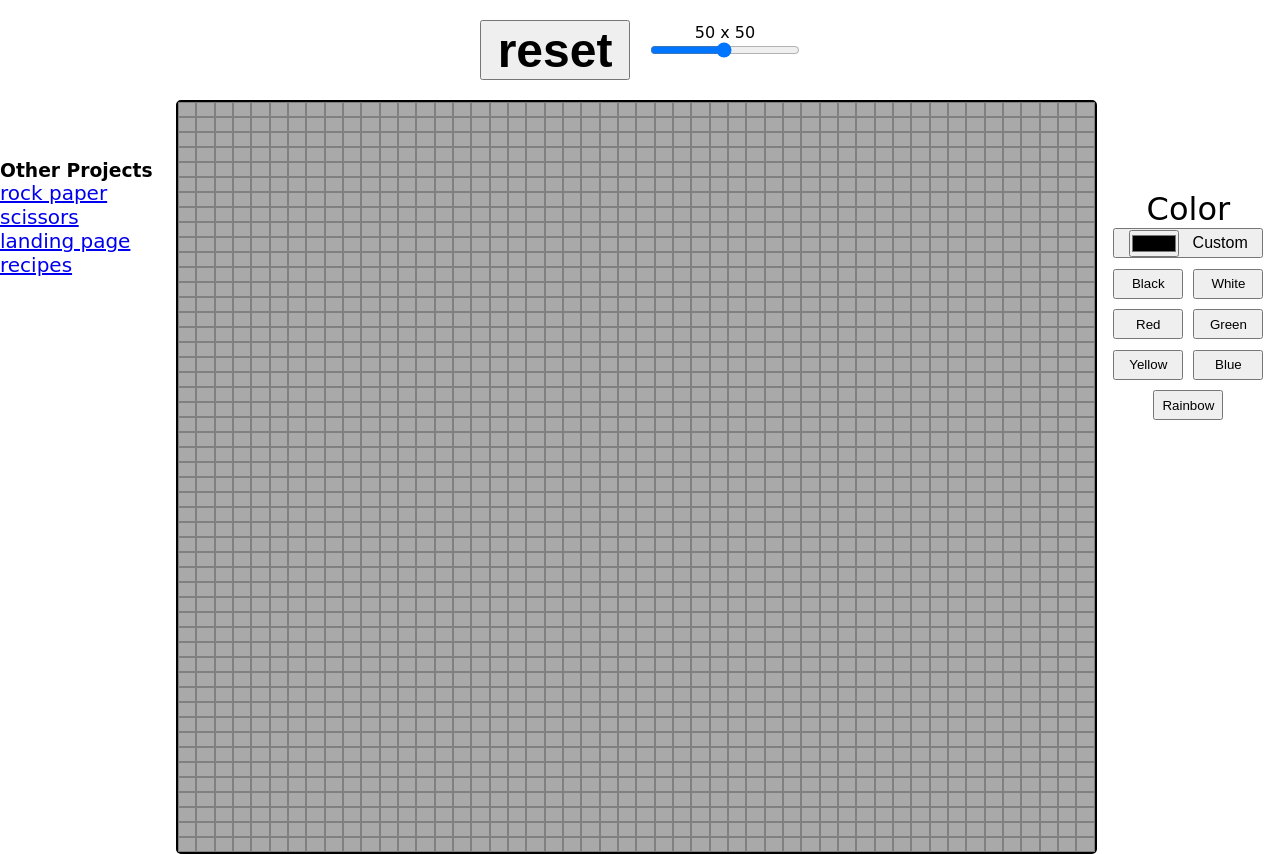
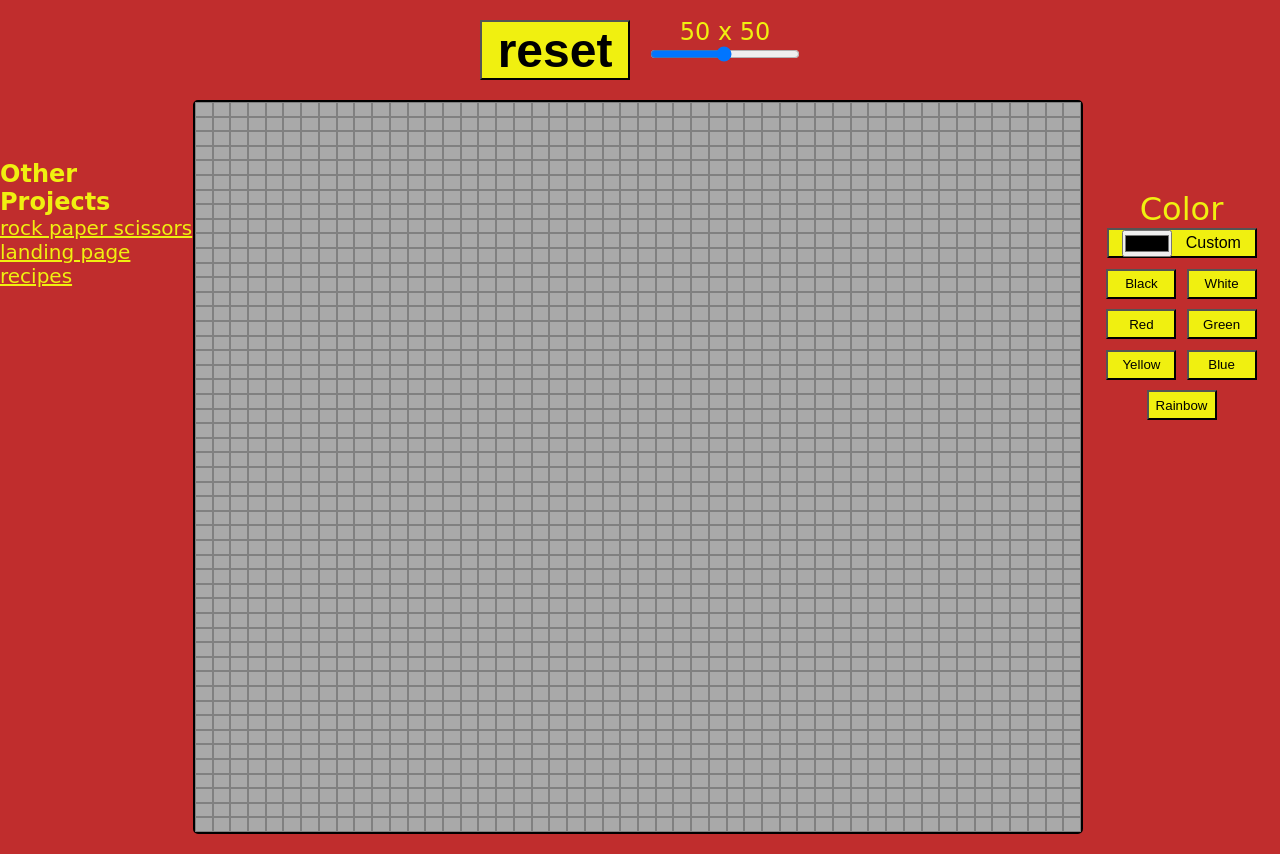
Before and after one commit to oliverowen2210/etch-a-sketch, a plain HTML site: page index.html in a window 1280 px wide. Drawn offline with Linux system fonts and the light colour scheme.

Commit message:
updated background and disabled dragging

```diff
--- a/index.html
+++ b/index.html
@@ -8,7 +8,7 @@
     <link href='style.css' rel='stylesheet'>
     <script src='index.js' defer></script>
 </head>
-<body>
+<body ondragstart="return false;" ondrop="return false;">
     <div id='wrapper'>
         <div class='container'id='reset'>
             <button id ='reset-button'>reset</button>
@@ -19,7 +19,7 @@
         </div>
     <div id='pls'>
         <div class='menu' id='links'>
-            <h3>Other Projects</h3>
+            <h2>Other Projects</h2>
             <ul>
                 <li><a href='https://oliverowen2210.github.io/rock-paper-scissors/'>rock paper scissors</a></li>
                 <li><a href='https://oliverowen2210.github.io/odin-landing-page/'>landing page</a></li>
--- a/style.css
+++ b/style.css
@@ -3,6 +3,7 @@ html,
 #wrapper {
     height: 100%;
     font-family: cursive;
+    background: rgb(192, 45, 45);
 }
 
 :root {
@@ -13,11 +14,24 @@ html,
 * {
     padding: 0;
     margin: 0;
+    -webkit-user-drag: none;
 }
 
 #wrapper {
     display: flex;
     flex-direction: column;
+}
+
+p, h2, a {
+    color: rgb(240, 240, 16);
+}
+
+button {
+    background: rgb(240, 240, 16);
+}
+
+#size {
+    font-size: 24px;
 }
 
 #reset {
@@ -45,6 +59,7 @@ html,
 
 .container input {
     width: 150px;
+    padding: 0px;
 }
 
 .cell{
@@ -53,8 +68,8 @@ html,
 }
 
 #grid {
-    width: 1000px;
-    height: 750px;
+    width: 900px;
+    height: 730px;
     display: grid;
     margin-top: 20px;
     grid-template-columns: repeat(var(--grid-cols), 1fr);
@@ -63,6 +78,7 @@ html,
     align-self: center;
     border: 2px solid black;
     border-radius: 5px;
+    background: red;
 }
 
 #pls {
@@ -76,7 +92,6 @@ html,
 
 #options {
     width: 200px;
-    height: auto;
     font-size: 32px;
     text-align: center;
 }
@@ -110,3 +125,7 @@ li {
     list-style-type: none;
     font-size: 20px;
 }
+
+a {
+    text-decoration: underline;
+}
```
